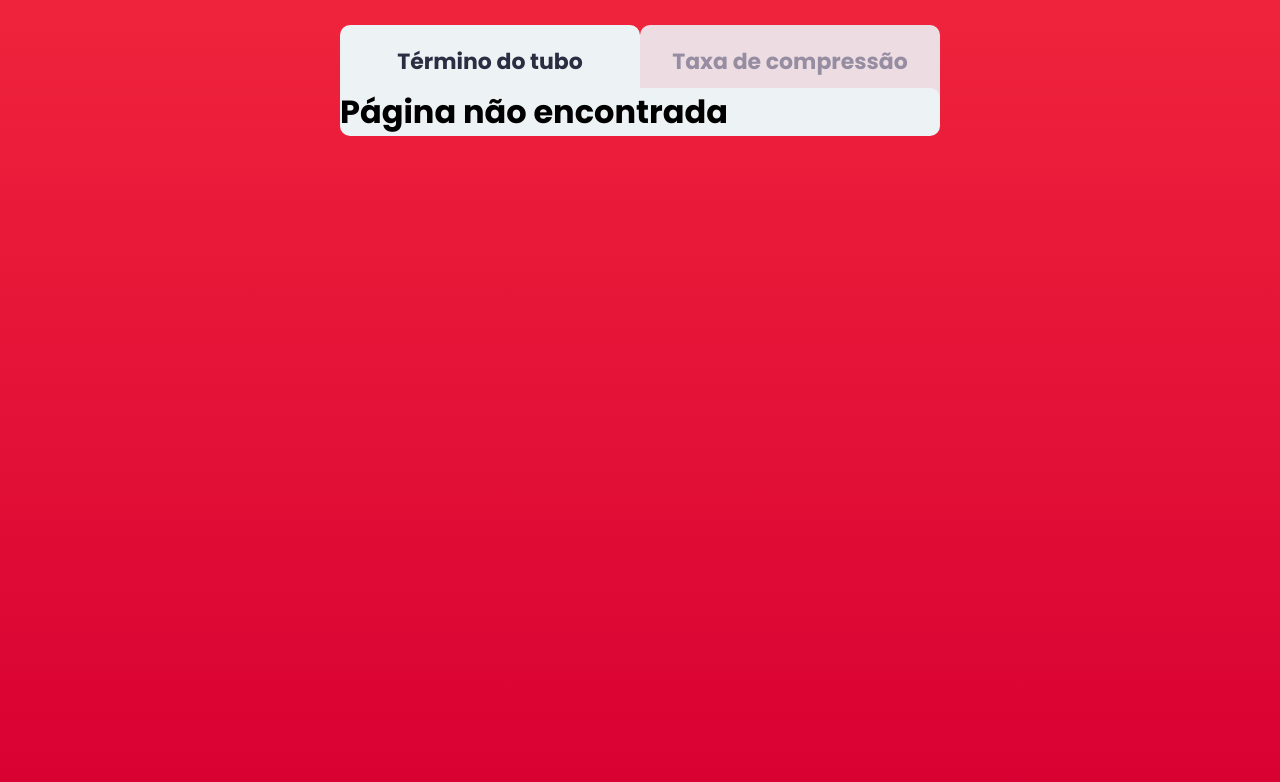
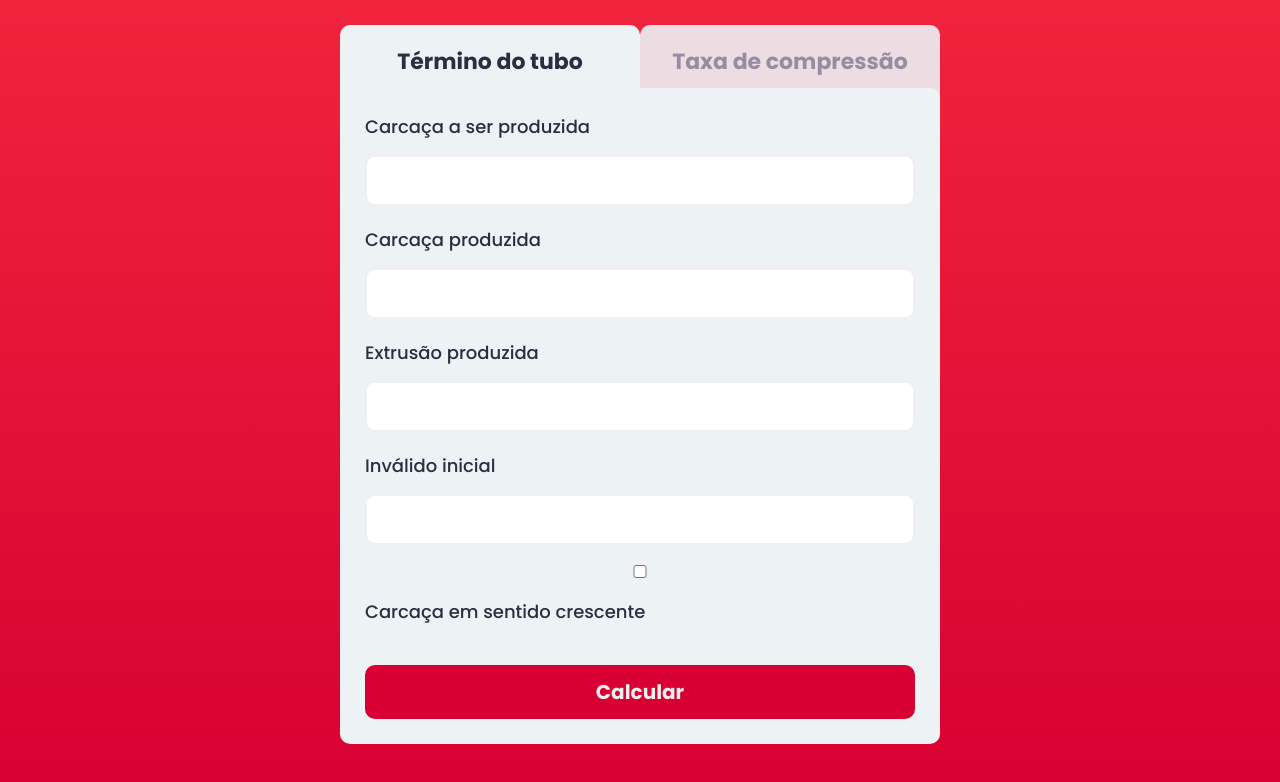
Before and after one commit to Ian-FS/calcula-facil-react, a React (Vite) app: page /teste in a window 1280 px wide. Shown: the top 782 px of the page. Built offline with nearby package versions, Linux system fonts and the light colour scheme.

Commit message:
adicionado nova pagina de teste

```diff
--- a/package.json
+++ b/package.json
@@ -10,9 +10,12 @@
     "preview": "vite preview"
   },
   "dependencies": {
+    "@hookform/resolvers": "^3.1.0",
     "react": "^18.2.0",
     "react-dom": "^18.2.0",
-    "react-router-dom": "^6.11.2"
+    "react-hook-form": "^7.44.3",
+    "react-router-dom": "^6.11.2",
+    "yup": "^1.2.0"
   },
   "devDependencies": {
     "@types/react": "^18.0.28",
--- a/src/App.jsx
+++ b/src/App.jsx
@@ -4,6 +4,7 @@ import CompressionPage from './pages/calculates-compression'
 import EndPipePage from './pages/calculates-end-pipe'
 import Header from './components/Header/Header';
 import { useState } from 'react';
+import CompressionPageTeste from './pages/calculates-compression-teste';
 
 function App() {
 
@@ -15,6 +16,7 @@ function App() {
         <Routes>
           <Route path='/' element={<EndPipePage showResult={showResult} setShowResult={setShowResult} />} />
           <Route path='/compressao' element={<CompressionPage showResult={showResult} setShowResult={setShowResult} />} />
+          <Route path='/teste' element={<CompressionPageTeste />} />
           <Route path='*' element={<h1>Página não encontrada</h1>} />
         </Routes>
       </div>
--- /dev/null
+++ b/src/pages/calculates-compression-teste.jsx
@@ -0,0 +1,63 @@
+import { useForm } from "react-hook-form"
+import Botao from "../components/Formulario/Botao/Botao"
+import './style.scss'
+
+export default function CompressionPageTeste() {
+
+    const { register, handleSubmit } = useForm()
+
+    const onSubmit = data => {
+
+        const { totalCarcass, partialCarcass, partialExtrusion, invalid } = data
+
+        let validCarcass = +partialCarcass - +invalid;
+        let compressionRatio = 100 - 100 / (+validCarcass / +partialExtrusion);
+
+        const totalValidPipeAfterCompress = (+totalCarcass - +invalid) - (+totalCarcass * (compressionRatio / 100));
+
+        let mensagem = `A taxa de compressão está atualmente em ${compressionRatio.toFixed(2)}%.
+            Caso essa taxa permaneça até o final da produção, o valor total de tubo válido será de ${totalValidPipeAfterCompress.toFixed(2)} metros. `
+    }
+
+    return (
+        <>
+            <form onSubmit={handleSubmit(onSubmit)} className="form">
+                <label htmlFor="totalCarcass">Carcaça a ser produzida</label>
+                <input
+                    type="number"
+                    min={0}
+                    step='0.1'
+                    {...register('totalCarcass')}
+                />
+                <label htmlFor="partialCarcass">Carcaça produzida</label>
+                <input
+                    type="number"
+                    min={0}
+                    step='0.1'
+                    {...register('partialCarcass')}
+                />
+                <label htmlFor="partialExtrusion">Extrusão produzida</label>
+                <input
+                    type="number"
+                    min={0}
+                    step='0.1'
+                    {...register('partialExtrusion')}
+                />
+                <label htmlFor="invalid">Inválido inicial</label>
+                <input
+                    type="number"
+                    min={0}
+                    step='0.1'
+                    {...register('invalid')}
+                />
+                <input
+                    type="checkbox"
+                    {...register('carcassSense')}
+                />
+                <label htmlFor="carcassSense">Carcaça em sentido crescente</label>
+
+                <Botao />
+            </form>
+        </>
+    )
+}
```
Also changed, not shown: 1 other file (tests, documents, lock files or other folders).
